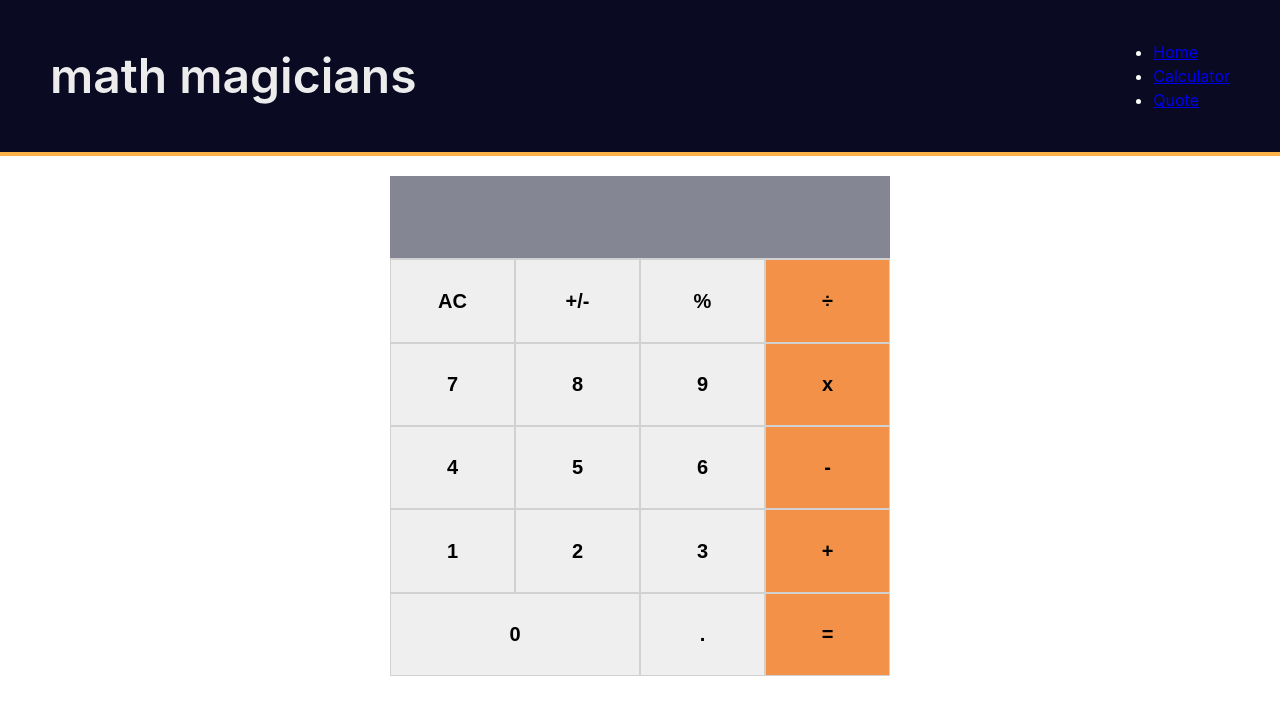
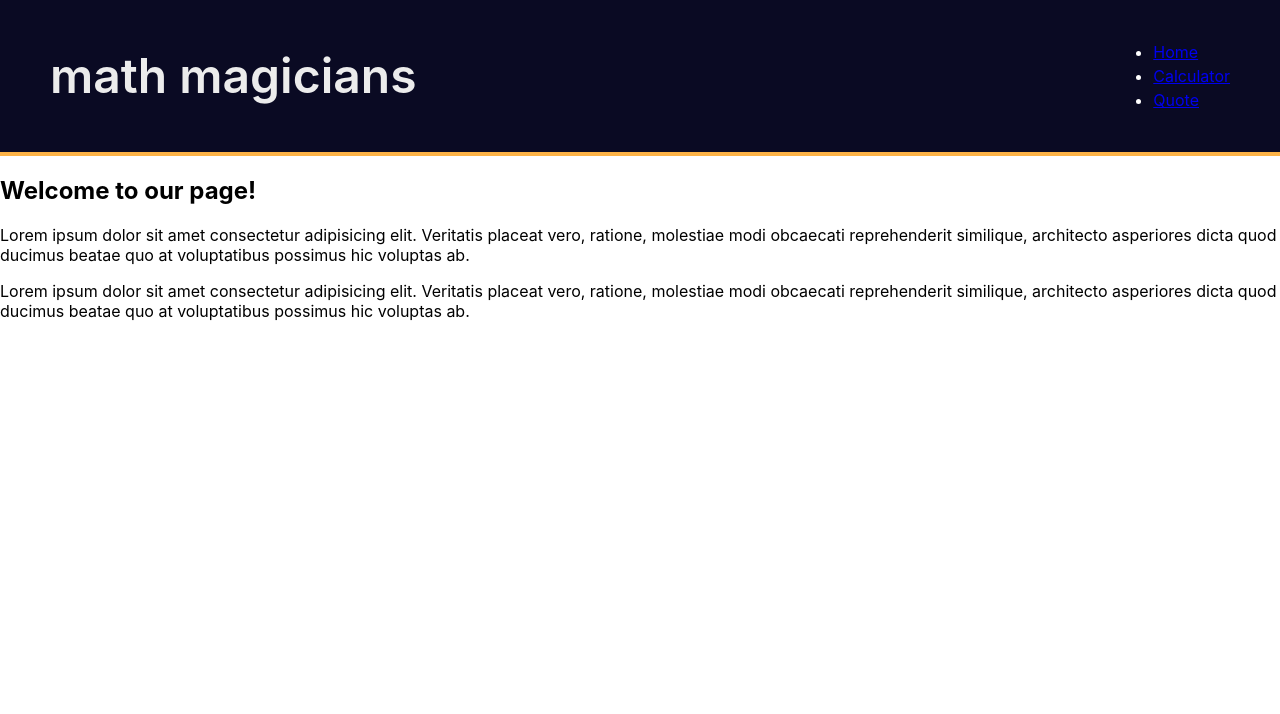
Before and after one commit to developertariq/math-magicians, a React (Create React App) app: page / in a window 1280 px wide. Shown: the top 714 px of the page. Built offline with nearby package versions, Linux system fonts and the light colour scheme.

Commit message:
Refactor app.js for homepage

```diff
--- a/src/App.js
+++ b/src/App.js
@@ -1,5 +1,5 @@
 import React from 'react';
-import Calculator from './components/Calculator';
+import Home from './pages/Home';
 import './App.css';
 
 class App extends React.Component {
@@ -11,7 +11,7 @@ class App extends React.Component {
   render() {
     return (
       <div>
-        <Calculator />
+        <Home />
       </div>
     );
   }
```
